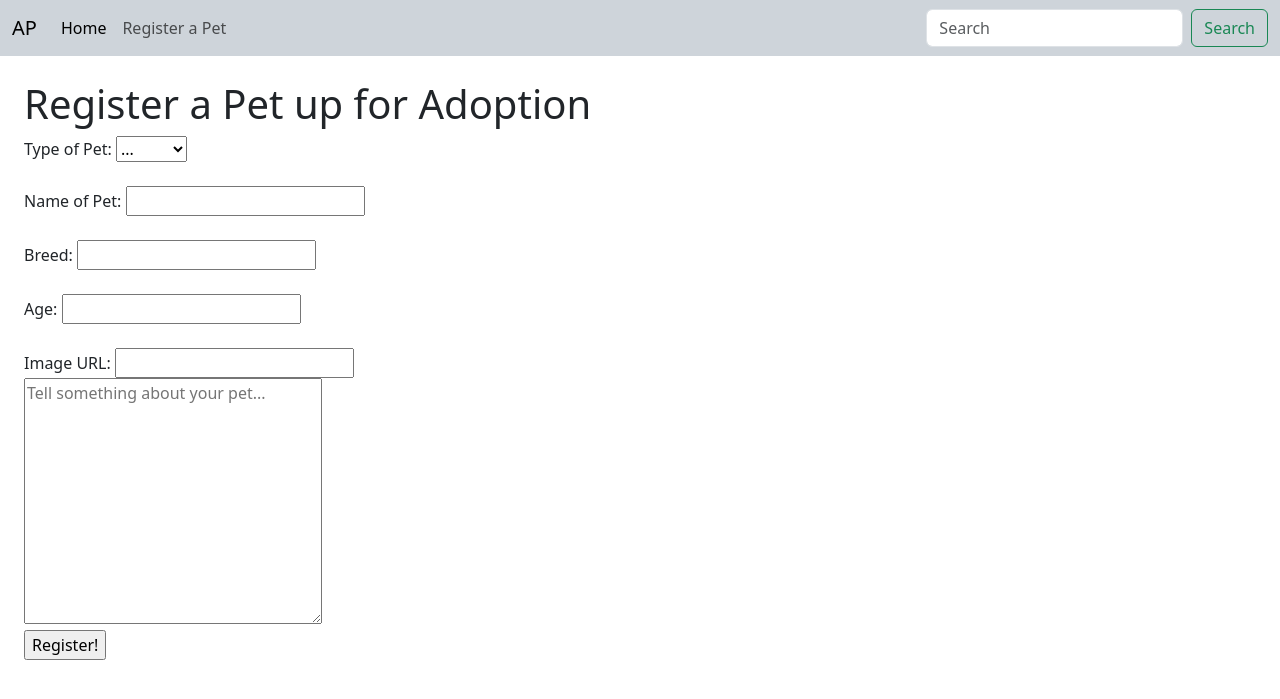
After one commit to pgdeguzman/lis161_final_project, a Flask app: page /register in a window 1280 px wide. The commit adds this page. Shown: the top 699 px of the page. Run offline with Flask 3, Linux system fonts and the light colour scheme.

Commit message:
As of June 7

```diff
--- a/myapp/app.py
+++ b/myapp/app.py
@@ -1,5 +1,5 @@
-from flask import Flask, render_template
-from data import pets
+from flask import Flask, render_template, request, redirect, url_for
+from data import *
 
 app = Flask(__name__)
 
@@ -7,20 +7,65 @@ app = Flask(__name__)
 def index():
     return render_template('index.html')
 
-
 @app.route('/animals/<pet_type>')
 def animals(pet_type):
-    pet_list = pets[pet_type]
-    return render_template('animals.html', pet_type_template=pet_type, pets_template=pet_list)
+    pets_list = read_pets_by_pet_type(pet_type)
+    return render_template("animals.html", pet_type=pet_type, pets=pets_list)
+
+@app.route('/animals/<int:pet_id>')
+def pet(pet_id):
+    pet = read_pet_by_pet_id(pet_id)
+    return render_template("pet.html",pet=pet)
 
 
-@app.route('/animals/<pet_type>/<int:pet_id>')
-def pet(pet_type, pet_id):
-    pet = pets[pet_type][pet_id]
-    pet_profile = pets[pet_type][pet_id]
-    return render_template('pet.html', pet_profile=pet_profile)
+@app.route('/register')
+def register():
+    return render_template('register.html')
+
+@app.route('/processed', methods=['post'])
+def processing():
+    pet_data = {
+        "pet_type": request.form['pet_type'],
+        "name": request.form['pet_name'],
+        "breed": request.form['pet_breed'],
+        "age": request.form['pet_age'],
+        "description": request.form['pet_desc'],
+        "url": request.form['pet_url']
+    }
+    insert_pet(pet_data)
+    return redirect(url_for('animals', pet_type=request.form['pet_type']))
 
 
+@app.route('/modify', methods=['post'])
+def modify():
+    # 1. identify whether user clicked edit or delete
+       # if edit, then do this:
+    if request.form["modify"] == "edit":
+        # retrieve record using id
+        pet_id = request.form["pet_id"]
+        pet = read_pet_by_pet_id(pet_id)
+        # update record with new data
+        return render_template('update.html', pet=pet)
+    # if delete, then do this
+    elif request.form["modify"] == "delete":
+        # retrieve record using id
+        # delete the record
+        # redirect user to pet list by pet type
+        pass
 
-if __name__ == '__main__':
+@app.route('/update', methods=['post'])
+def update():
+    pet_data = {
+        "pet_id" : request.form["pet_id"],
+        "pet_type": request.form['pet_type'],
+        "name": request.form['pet_name'],
+        "breed": request.form['pet_breed'],
+        "age": request.form['pet_age'],
+        "description": request.form['pet_desc'],
+        "url": request.form['pet_url']
+    }
+    update_pet(pet_data)
+    return redirect(url_for('pet',pet_id = request.form['pet_id']))
+
+if __name__ == "__main__":
     app.run(debug=True)
--- a/myapp/data.py
+++ b/myapp/data.py
@@ -1,12 +1,51 @@
 import sqlite3
 
-db_path = 'pa.db'
+db_path = "pa.db"
 
-conn = sqlite3.connect(db_path)
-cur = conn.cursor()
-query = 'SELECT * FROM pets WHERE type=?'
-a_type = input("Please enter animal type: ")
-results = cur.execute(query, [a_type]).fetchall()
-for item in results:
-    print(item)
-conn.close()
+# This function conencts to the DB and returns a conn and cur objects
+def connect_to_db(path):
+    conn = sqlite3.connect(path)
+    # Converting tuples to dictionaries
+    conn.row_factory = sqlite3.Row
+    return (conn, conn.cursor())
+
+# This function returns pets by pet_type
+def read_pets_by_pet_type(pet_type):
+    conn, cur = connect_to_db(db_path)
+    query = 'SELECT * FROM pets WHERE animal_type = ?'
+    value = pet_type
+    results = cur.execute(query,(value,)).fetchall()
+    conn.close()
+    return results
+
+# This function retrieves 1 pet by pet_id
+def read_pet_by_pet_id(pet_id):
+    conn, cur = connect_to_db(db_path)
+    query = 'SELECT * FROM pets WHERE id = ?'
+    value = pet_id
+    result = cur.execute(query,(value,)).fetchone()
+    conn.close()
+    return result
+
+# This function inserts 1 pet data
+def insert_pet(pet_data):
+    conn, cur = connect_to_db(db_path)
+    query = 'INSERT INTO pets (animal_type, name, age, breed, description, url) VALUES (?,?,?,?,?,?)'
+    values = (pet_data['pet_type'], pet_data['name'],
+              pet_data['age'], pet_data['breed'],
+              pet_data['description'], pet_data['url'])
+    cur.execute(query,values)
+    conn.commit()
+    conn.close()
+
+# This function updates a record
+def update_pet(pet_data):
+    conn, cur = connect_to_db(db_path)
+    query = "UPDATE pets SET animal_type=?, name=?, age=?, breed=?, description=?, url=? WHERE id=?"
+    values = (pet_data['pet_type'], pet_data['name'],
+              pet_data['age'], pet_data['breed'],
+              pet_data['description'], pet_data['url'],
+              pet_data['pet_id'])
+    cur.execute(query, values)
+    conn.commit()
+    conn.close()
--- a/myapp/pyvenv.cfg
+++ b/myapp/pyvenv.cfg
@@ -2,4 +2,4 @@ home = C:\Users\Andy\AppData\Local\Programs\Python\Python311
 include-system-site-packages = false
 version = 3.11.2
 executable = C:\Users\Andy\AppData\Local\Programs\Python\Python311\python.exe
-command = C:\Users\Andy\AppData\Local\Programs\Python\Python311\python.exe -m venv C:\Users\Andy\Documents\Year I, Second Semester\LIS 161 WIJK1 - Mr. Paul Jason Perez\project\myapp
+command = C:\Users\Andy\AppData\Local\Programs\Python\Python311\python.exe -m venv C:\Users\Andy\Documents\Year I, Second Semester\LIS 161 WIJK1 - Mr. Paul Jason Perez\project\lis161_project\myapp
--- a/myapp/templates/base.html
+++ b/myapp/templates/base.html
@@ -2,27 +2,43 @@
 <html lang="en">
 <head>
     <meta charset="UTF-8">
-    <meta name="viewport" content="width-device-with, initial-scale=1.0">
+    <meta http-equiv="X-UA-Compatible" content="IE=edge">
+    <meta name="viewport" content="width=device-width, initial-scale=1.0">
     <link href="https://cdn.jsdelivr.net/npm/bootstrap@5.3.0-alpha3/dist/css/bootstrap.min.css" rel="stylesheet" integrity="sha384-KK94CHFLLe+nY2dmCWGMq91rCGa5gtU4mk92HdvYe+M/SXH301p5ILy+dN9+nJOZ" crossorigin="anonymous">
-    <link rel="stylesheet" href="{{ url_for('static',filename = 'css/style.css') }}">
+
     <title>Adopt a Pet</title>
 </head>
 <body>
-    {% include 'nav.html' %}
 
+    <nav class="navbar navbar-expand-sm bg-dark-subtle bg-body-tertiary">
+        <div class="container-fluid">
+          <a class="navbar-brand" href="{{url_for('index')}}">AP</a>
+          <button class="navbar-toggler" type="button" data-bs-toggle="collapse" data-bs-target="#navbarSupportedContent" aria-controls="navbarSupportedContent" aria-expanded="false" aria-label="Toggle navigation">
+            <span class="navbar-toggler-icon"></span>
+          </button>
+          <div class="collapse navbar-collapse" id="navbarSupportedContent">
+            <ul class="navbar-nav me-auto mb-2 mb-lg-0">
+              <li class="nav-item">
+                <a class="nav-link active" aria-current="page" href="{{url_for('index')}}">Home</a>
+              </li>
+              <li class="nav-item">
+                <a class="nav-link" href="{{url_for('register')}}">Register a Pet</a>
+              </li>
+            </ul>
+            <form class="d-flex" role="search">
+              <input class="form-control me-2" type="search" placeholder="Search" aria-label="Search">
+              <button class="btn btn-outline-success" type="submit">Search</button>
+            </form>
+          </div>
+        </div>
+      </nav>
 
     <div class="m-4">
         {% block content %}
-        <h1>This is where the content is</h1>
         {% endblock %}
     </div>
 
+    <script src="https://cdn.jsdelivr.net/npm/bootstrap@5.3.0-alpha3/dist/js/bootstrap.bundle.min.js" integrity="sha384-ENjdO4Dr2bkBIFxQpeoTz1HIcje39Wm4jDKdf19U8gI4ddQ3GYNS7NTKfAdVQSZe" crossorigin="anonymous"></script>
 
-
-
-
-
-
-    <script src="https://cdn.jsdelivr.net/npm/bootstrap@5.3.0-alpha3/dist/js/bootstrap.bundle.min.js" integrity="sha384-ENjdO4Dr2bkBIFxQpeoTz1HIcje39Wm4jDKdf19U8gI4ddQ3GYNS7NTKfAdVQSZe" crossorigin="anonymous"></script>
 </body>
 </html>
--- /dev/null
+++ b/myapp/templates/register.html
@@ -0,0 +1,24 @@
+{% extends 'base.html' %}
+
+{% block content %}
+<h1>Register a Pet up for Adoption</h1>
+<form action="{{ url_for('processing') }}" method="post">
+    <label for="p_type">Type of Pet:</label>
+    <select name="pet_type" id="p_type" required>
+        <option disabled selected value>...</option>
+        <option value="dogs">Dog</option>
+        <option value="cats">Cat</option>
+        <option value="rabbits">Rabbit</option>
+    </select><br><br>
+    <label for="p_name">Name of Pet:</label>
+    <input type="text" name="pet_name" id="p_name" required><br><br>
+    <label for="p_breed">Breed:</label>
+    <input type="text" name="pet_breed" id="p_breed"><br><br>
+    <label for="p_age">Age:</label>
+    <input type="number" name="pet_age" id="p_age"><br><br>
+    <label for="p_url">Image URL:</label>
+    <input type="url" name="pet_url" id="p_url"><br>
+    <textarea name="pet_desc" placeholder="Tell something about your pet..." cols="30" rows="10"></textarea><br>
+    <input type="submit" value="Register!">
+</form>
+{% endblock %}
```
Also changed, not shown: myapp/templates/animals.html (+4 -4 lines), myapp/templates/pet.html (+11 -9 lines), myapp/templates/update.html (added, +35 -0 lines), myapp/pa.db (added), pa.db, 1 other file.
